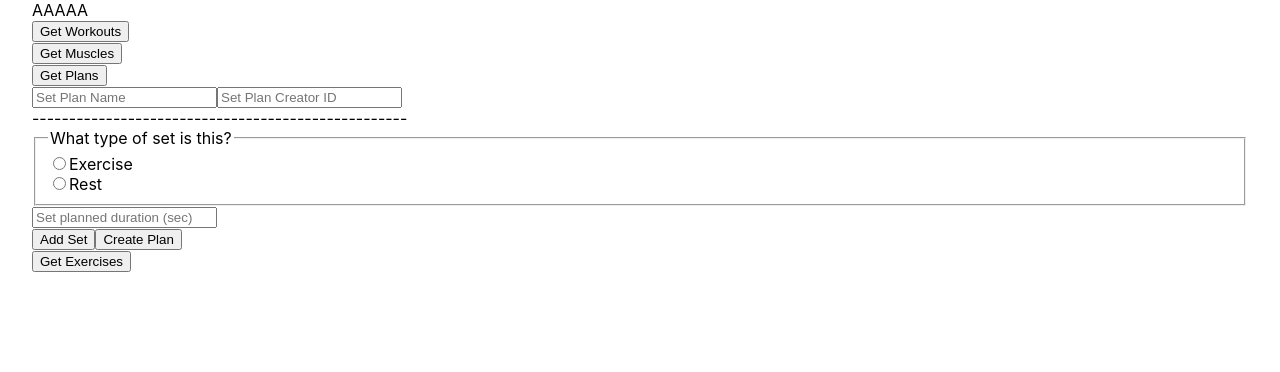
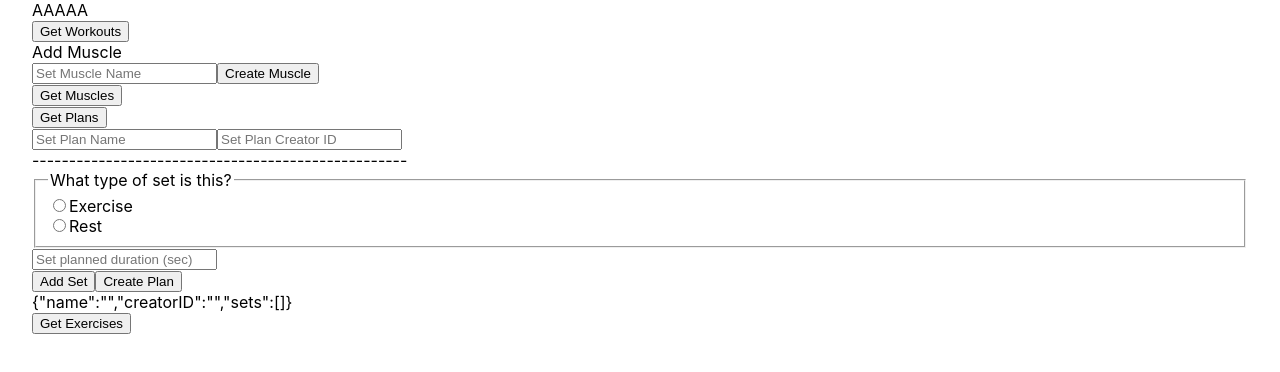
Before and after one commit to gmunilla14/WorkoutTrackerFront, a Next.js app: page / in a window 1280 px wide. Shown: the top 372 px of the page. Built offline with nearby package versions, Linux system fonts and the light colour scheme.

Commit message:
Add muscle functionality

```diff
--- /dev/null
+++ b/components/AddMuscle.js
@@ -0,0 +1,36 @@
+import axios from "axios";
+import { useState } from "react";
+import { url } from "../api";
+
+const AddMuscle = () => {
+  const [muscle, setMuscle] = useState({
+    name: "",
+  });
+  const onCreateMuscle = () => {
+    axios
+      .post(`${url}/muscles`, muscle)
+      .then(() => {
+        setMuscle({
+          name: "",
+        });
+      })
+      .catch((error) => {
+        console.log(error.response);
+      });
+  };
+
+  const onNameChange = (e) => {
+    setMuscle({ ...muscle, name: e.target.value });
+  };
+  return (
+    <div>
+      Add Muscle
+      <form onSubmit={onCreateMuscle}>
+        <input placeholder="Set Muscle Name" onChange={onNameChange}></input>
+        <button type="submit">Create Muscle</button>
+      </form>
+    </div>
+  );
+};
+
+export default AddMuscle;
--- /dev/null
+++ b/components/AddPlan.js
@@ -0,0 +1,132 @@
+import axios from "axios";
+import { useState } from "react";
+import { url } from "../api";
+
+const AddPlan = ({ currentPlan, setCurrentPlan }) => {
+  const [set, setSet] = useState({});
+
+  const onNameChange = (e) => {
+    setCurrentPlan({ ...currentPlan, name: e.target.value });
+    console.log(currentPlan);
+  };
+
+  const onCreatorChange = (e) => {
+    setCurrentPlan({ ...currentPlan, creatorID: e.target.value });
+  };
+
+  const onTypeChange = (e) => {
+    setSet({ type: e.target.value });
+
+    document.getElementById("setForm").reset();
+
+    console.log(set);
+  };
+
+  const onWeightChange = (e) => {
+    setSet({ ...set, plannedWeight: e.target.value });
+    console.log(set);
+  };
+
+  const onRepChange = (e) => {
+    setSet({ ...set, plannedReps: e.target.value });
+    console.log(set);
+  };
+
+  const onExerciseChange = (e) => {
+    setSet({ ...set, exerciseID: e.target.value });
+  };
+
+  const onDurationChange = (e) => {
+    setSet({ ...set, plannedDuration: e.target.value });
+    console.log(set);
+  };
+
+  const onSetAdd = () => {
+
+    let newSets = currentPlan.sets;
+    console.log("newSets");
+    console.log(newSets);
+    newSets.push(set);
+    setCurrentPlan({ ...currentPlan, sets: newSets });
+    console.log("Set");
+  };
+
+  const onCreatePlan = () => {
+    axios
+      .post(`${url}/plans`, currentPlan)
+      .then(() => {
+        handleGetPlans();
+      })
+      .catch((error) => {
+        console.log(error.response);
+      });
+  };
+  return (
+    <div>
+      <div>
+        <form>
+          <input placeholder="Set Plan Name" onChange={onNameChange}></input>
+          <input
+            placeholder="Set Plan Creator ID"
+            onChange={onCreatorChange}
+          ></input>
+        </form>
+      </div>
+      <div>
+        ---------------------------------------------------
+        <div>
+          <form id="typeForm">
+            <fieldset onChange={onTypeChange}>
+              <legend>What type of set is this?</legend>
+              <input
+                id="exercise"
+                type="radio"
+                name="setType"
+                value="exercise"
+              />
+              <label for="exercise">Exercise</label>
+              <br />
+              <input id="rest" type="radio" name="setType" value="rest" />
+              <label for="exercise">Rest</label>
+            </fieldset>
+          </form>
+
+          <form id="setForm">
+            {set.type === "exercise" ? (
+              <>
+                <input
+                  id="plannedWeight"
+                  onChange={onWeightChange}
+                  placeholder="Set Planned Weight (lb)"
+                ></input>
+                <input
+                  id="plannedReps"
+                  onChange={onRepChange}
+                  placeholder="Set Planned Reps"
+                ></input>
+                <input
+                  id="plannedExercise"
+                  onChange={onExerciseChange}
+                  placeholder="Set Exercise"
+                ></input>
+              </>
+            ) : (
+              <>
+                <input
+                  id="plannedDuration"
+                  onChange={onDurationChange}
+                  placeholder="Set planned duration (sec)"
+                ></input>
+              </>
+            )}
+          </form>
+          <button onClick={onSetAdd}>Add Set</button>
+          <button onClick={onCreatePlan}>Create Plan</button>
+        </div>
+      </div>
+      <div>{JSON.stringify(currentPlan)}</div>
+    </div>
+  );
+};
+
+export default AddPlan;
--- a/components/ListPlans.js
+++ b/components/ListPlans.js
@@ -3,7 +3,7 @@ import { useState } from "react";
 import { url } from "../api";
 
 const ListPlans = ({ plans, setPlans, currentPlan, setCurrentPlan }) => {
-  const [set, setSet] = useState({});
+
   const handleGetPlans = () => {
     axios
       .get(`${url}/plans`)
@@ -17,64 +17,7 @@ const ListPlans = ({ plans, setPlans, currentPlan, setCurrentPlan }) => {
       });
   };
 
-  const onNameChange = (e) => {
-    setCurrentPlan({ ...currentPlan, name: e.target.value });
-    console.log(currentPlan);
-  };
 
-  const onCreatorChange = (e) => {
-    setCurrentPlan({ ...currentPlan, creatorID: e.target.value });
-  };
-
-  const onTypeChange = (e) => {
-    setSet({ type: e.target.value });
-
-    document.getElementById("setForm").reset();
-
-    console.log(set);
-  };
-
-  const onWeightChange = (e) => {
-    setSet({ ...set, plannedWeight: e.target.value });
-    console.log(set);
-  };
-
-  const onRepChange = (e) => {
-    setSet({ ...set, plannedReps: e.target.value });
-    console.log(set);
-  };
-
-  const onExerciseChange = (e) => {
-    setSet({ ...set, exerciseID: e.target.value });
-  };
-
-  const onDurationChange = (e) => {
-    setSet({ ...set, plannedDuration: e.target.value });
-    console.log(set);
-  };
-
-  const onSetAdd = () => {
-    let number = currentPlan.sets.length + 1;
-
-    setSet({ ...set, number: number });
-    let newSets = currentPlan.sets;
-    console.log("newSets");
-    console.log(newSets);
-    newSets.push(set);
-    setCurrentPlan({ ...currentPlan, sets: newSets });
-    console.log("Set");
-  };
-
-  const onCreatePlan = () => {
-    axios
-      .post(`${url}/plans`, currentPlan)
-      .then(() => {
-        handleGetPlans();
-      })
-      .catch((error) => {
-        console.log(error.response);
-      });
-  };
 
   return (
     <div>
@@ -83,67 +26,7 @@ const ListPlans = ({ plans, setPlans, currentPlan, setCurrentPlan }) => {
         plans.map((plan) => {
           return <div>{JSON.stringify(plan)}</div>;
         })}
-      <div>
-        <form>
-          <input placeholder="Set Plan Name" onChange={onNameChange}></input>
-          <input
-            placeholder="Set Plan Creator ID"
-            onChange={onCreatorChange}
-          ></input>
-        </form>
-      </div>
-      <div>
-        ---------------------------------------------------
-        <div>
-          <form id="typeForm">
-            <fieldset onChange={onTypeChange}>
-              <legend>What type of set is this?</legend>
-              <input
-                id="exercise"
-                type="radio"
-                name="setType"
-                value="exercise"
-              />
-              <label for="exercise">Exercise</label>
-              <br />
-              <input id="rest" type="radio" name="setType" value="rest" />
-              <label for="exercise">Rest</label>
-            </fieldset>
-          </form>
 
-          <form id="setForm">
-            {set.type === "exercise" ? (
-              <>
-                <input
-                  id="plannedWeight"
-                  onChange={onWeightChange}
-                  placeholder="Set Planned Weight (lb)"
-                ></input>
-                <input
-                  id="plannedReps"
-                  onChange={onRepChange}
-                  placeholder="Set Planned Reps"
-                ></input>
-                <input
-                  id="plannedExercise"
-                  onChange={onExerciseChange}
-                  placeholder="Set Exercise"
-                ></input>
-              </>
-            ) : (
-              <>
-                <input
-                  id="plannedDuration"
-                  onChange={onDurationChange}
-                  placeholder="Set planned duration (sec)"
-                ></input>
-              </>
-            )}
-          </form>
-          <button onClick={onSetAdd}>Add Set</button>
-          <button onClick={onCreatePlan}>Create Plan</button>
-        </div>
-      </div>
     </div>
   );
 };
--- a/pages/index.js
+++ b/pages/index.js
@@ -5,6 +5,9 @@ import ListWorkouts from "../components/ListWorkouts";
 import ListMuscles from "../components/ListMuscles";
 import ListPlans from "../components/ListPlans";
 import ListExercises from "../components/ListExercises";
+import AddPlan from "../components/AddPlan";
+import AddMuscle from "../components/AddMuscle";
+
 import { useState } from "react";
 export default function Home() {
   const [plans, setPlans] = useState([]);
@@ -18,6 +21,7 @@ export default function Home() {
     <div className={styles.container}>
       AAAAA
       <ListWorkouts />
+      <AddMuscle />
       <ListMuscles />
       <ListPlans
         plans={plans}
@@ -25,6 +29,7 @@ export default function Home() {
         currentPlan={currentPlan}
         setCurrentPlan={setCurrentPlan}
       />
+      <AddPlan currentPlan={currentPlan} setCurrentPlan={setCurrentPlan} />
       <ListExercises />
     </div>
   );
```
